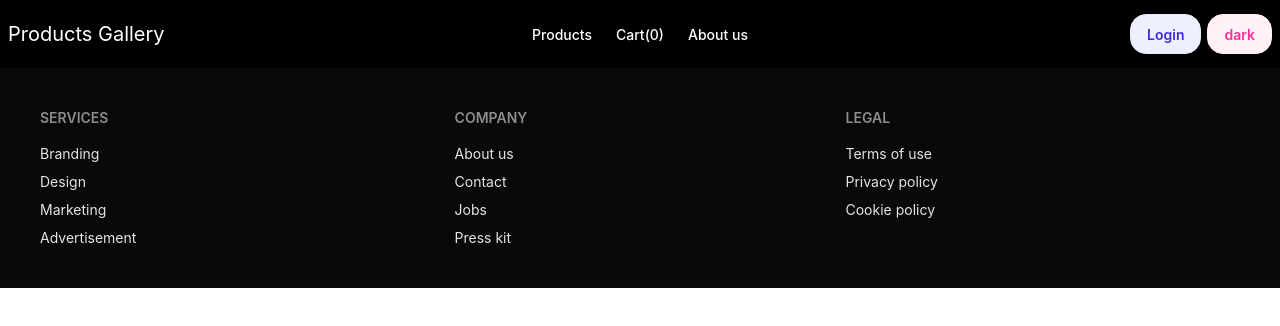
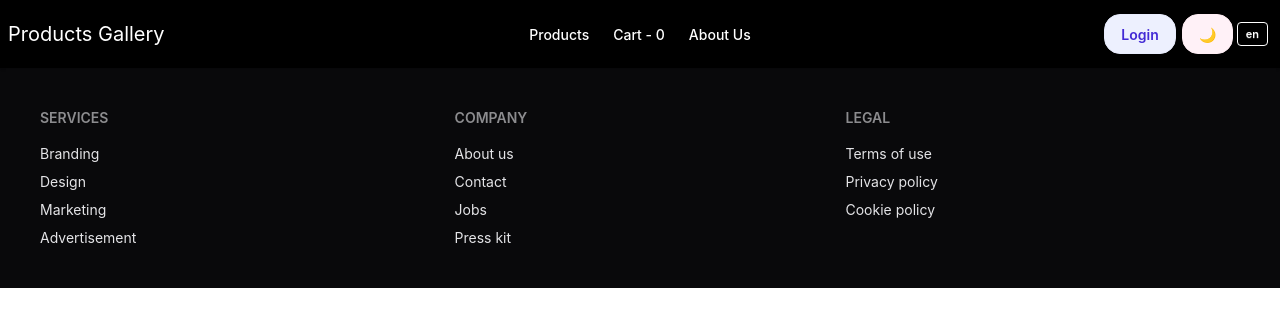
Before and after one commit to Azzazy6269/productsGallery_react, a React (Vite) app: page / in a window 1280 px wide. Shown: the top 326 px of the page. Built offline with nearby package versions, Linux system fonts and the light colour scheme.

Commit message:
feat/add arabic and english UI using contextAPI

```diff
--- a/src/components/NavBar.jsx
+++ b/src/components/NavBar.jsx
@@ -1,14 +1,16 @@
-import React from 'react'
+import React from 'react';
+import { useContext } from 'react';
 import { NavLink } from 'react-router'
 import { useTheme } from '../store/Zustand/useThemeStore'
 import { useSelector } from 'react-redux';
+import { LanguageContext } from '../context/LanguageContext';
 
 const NavBar = () => {
 
     const theme = useTheme((state)=>state.theme);
     const toggleTheme = useTheme((state)=>state.toggleTheme);
     const cartItems = useSelector((state) => state.cart.items);
-
+    const {language,toggleLanguage}=useContext(LanguageContext);
   return (
     <>
         <div className={`navbar ${theme==='light'? 'bg-base-100':'bg-black'} shadow-sm`}>
@@ -49,7 +51,7 @@ const NavBar = () => {
                             ${theme==='light'? 'text-black':'text-white'}
                             ${isActive ? '!text-blue-600' : 'hover:text-blue-600'}
                             `
-                        }>Products</NavLink></li>
+                        }>{language==='en'?'Products':'المنتجات'}</NavLink></li>
                 <li><NavLink
                         to='/cart'
                         className={({ isActive }) =>
@@ -57,7 +59,7 @@ const NavBar = () => {
                             ${theme==='light'? 'text-black':'text-white'}
                             ${isActive ? '!text-blue-600' : 'hover:text-blue-600'}
                             `
-                        }>Cart({cartItems.length})</NavLink></li>
+                        }>{language==='en'?'Cart':'السلة'} - {cartItems.length}</NavLink></li>
                 <li><NavLink
                         to='/aboutUs'
                         className={({ isActive }) =>
@@ -65,12 +67,13 @@ const NavBar = () => {
                             ${theme==='light'? 'text-black':'text-white'}
                             ${isActive ? '!text-blue-600' : 'hover:text-blue-600'}
                             `
-                        }>About us</NavLink></li>
+                        }>{language==='en'?'About Us':'عنا'}</NavLink></li>
                 </ul>
             </div>
             <div className="navbar-end">
-                <a className="rounded-2xl btn btn-soft btn-primary m-1.5">Login</a>
-                <button className="rounded-2xl btn btn-soft btn-secondary" onClick={toggleTheme}>{theme}</button>
+                <a className="rounded-2xl btn btn-soft btn-primary m-1.5">{language==='en'?'Login':'تسجيل الدخول'}</a>
+                <button className="rounded-2xl btn btn-soft btn-secondary" onClick={toggleTheme}>{theme==='light'?'☀️':'🌙'}</button>
+                <button className={`mx-1 btn btn-xs btn-outline ${theme==='light'?'text-black':'text-white'}`} onClick={()=>{toggleLanguage()}}>{language}</button>
             </div>
         </div>
     </>
--- a/src/context/LanguageContext.jsx
+++ b/src/context/LanguageContext.jsx
@@ -0,0 +1,11 @@
+import { createContext, useState } from "react";
+
+export const LanguageContext = createContext(null);
+
+export const LanguageProvider =({children})=>{
+    const [language,setLanguage] = useState('en');
+    const toggleLanguage = () => {
+        setLanguage((prev) => (prev === 'en' ? 'ع' : 'en'));
+    };
+    return <LanguageContext value={{language,setLanguage,toggleLanguage}}>{children}</LanguageContext>
+}
--- a/src/layouts/MainLayout.jsx
+++ b/src/layouts/MainLayout.jsx
@@ -3,16 +3,19 @@ import {Outlet, useNavigation} from 'react-router'
 import NavBar from '../components/NavBar'
 import Footer from '../components/Footer'
 import Loading from '../components/Loading'
+import { LanguageProvider } from '../context/LanguageContext'
 const MainLayout = () => {
   const navigation = useNavigation();
   return (
     <>
+    <LanguageProvider>
         <NavBar/>
         <main >
             {navigation.state==='loading' && <Loading/>}
             <Outlet/>
         </main>
         <Footer/>
+    </LanguageProvider>
     </>
   )
 }
--- a/src/main.jsx
+++ b/src/main.jsx
@@ -14,6 +14,7 @@ import Cart from './pages/Cart.jsx'
 import ProductDetails , {ErrorBoundary as ProductDetailsError , loader as ProductDetailsLoader} from './pages/ProductDetails.jsx'
 import { addToCart, removeFromCart } from './store/Redux/cartSlice.js'
 import store from './store/Redux/store.js'
+import { LanguageContext } from './context/LanguageContext.jsx'
 //const cart = useSelector();
 const router = createBrowserRouter([
   {
@@ -54,8 +55,10 @@ const router = createBrowserRouter([
 
 createRoot(document.getElementById('root')).render(
   <StrictMode>
-    <Provider store={store}>
-      <RouterProvider router = {router} />
-    </Provider>
+    <LanguageContext>
+      <Provider store={store}>
+        <RouterProvider router = {router} />
+      </Provider>
+    </LanguageContext>
   </StrictMode>,
 )
--- a/src/pages/Cart.jsx
+++ b/src/pages/Cart.jsx
@@ -1,14 +1,17 @@
-import React from 'react'
+import React , {useContext} from 'react'
 import { useSelector,useDispatch } from 'react-redux';
 import store from './../store/Redux/store.js'
 import { useTheme } from '../store/Zustand/useThemeStore'
 import { removeFromCart } from '../store/Redux/cartSlice.js';
 import { Link } from 'react-router';
+import {LanguageContext} from '../context/LanguageContext'
+
 const Cart = () => {
   const products = useSelector((state) => state.cart.items);
   const Plength = products.length
   const theme = useTheme((state)=>state.theme);
   const dispatch = useDispatch();
+  const {language}=useContext(LanguageContext);
   const removeFromCartHandler = (id)=>{
     dispatch(removeFromCart(id));
   }
@@ -53,7 +56,7 @@ const Cart = () => {
                 <p>{p.price}</p>
                 {p.price>100 ? <p className='badge badge-primary max-h-10'>premium</p>:<p className='badge badge-secondary max-h-10'>best-seller</p>}
                 <div className="card-actions justify-end">
-                  <button className="btn btn-primary" onClick={()=>removeFromCartHandler(p.id)}>remove from Cart</button>
+                  <button className="btn btn-primary" onClick={()=>removeFromCartHandler(p.id)}>{language==='en'?'Remove from cart':'حذف من السلة'}</button>
                 </div>
               </div>
             </div>
--- a/src/pages/ProductDetails.jsx
+++ b/src/pages/ProductDetails.jsx
@@ -1,11 +1,11 @@
-import React, { useEffect, useState } from 'react';
+import React, { useEffect, useState , useContext} from 'react';
 import { useLoaderData, useParams } from 'react-router';
 import Error from './../components/Error'
 import { instance } from '../AxiosInstance';
 import { useTheme } from '../store/Zustand/useThemeStore'
 import { useDispatch,useSelector } from 'react-redux';
 import { addToCart } from '../store/Redux/cartSlice';
-
+import {LanguageContext} from '../context/LanguageContext'
 //loader and errorBoundary is a replcement of useState,useEffect,isLoading,error
 export const ErrorBoundary = ()=>{
   return (
@@ -25,9 +25,9 @@ const ProductDetails = () => {
   const theme = useTheme((state)=>state.theme);
   const dispatch = useDispatch();
   const cartItems = useSelector((state) => state.cart.items);
+  const {language}=useContext(LanguageContext);
   const addToCartHandler = () => {
   const isExists = cartItems.some(p => p.id === product.id);
-
   if (isExists) {
     //alert("already exists");
     return;
@@ -83,7 +83,7 @@ const ProductDetails = () => {
         <p>${product.price.toFixed(2)}</p>
         {product.price > 100 ? <p className='badge badge-primary max-h-10'>premium</p> : <p className='badge badge-secondary max-h-10'>best-seller</p>}
         <div className="card-actions justify-end">
-          <button className="btn btn-primary" onClick={addToCartHandler}>Add to Cart</button>
+          <button className="btn btn-primary" onClick={addToCartHandler}>{language==='en'?'Add to cart':'اضف للسلة'}</button>
         </div>
       </div>
     </div>
--- a/src/pages/Products.jsx
+++ b/src/pages/Products.jsx
@@ -1,11 +1,12 @@
 import React from 'react'
-import { useEffect, useState } from 'react'
+import { useEffect, useState , useContext } from 'react'
 import { NavLink } from 'react-router';
 import ProductDetails from './ProductDetails'
 import Error from '../components/Error';
 import Loading from '../components/Loading';
 import { instance } from '../AxiosInstance';
 import { useTheme } from '../store/Zustand/useThemeStore'
+import {LanguageContext} from '../context/LanguageContext'
 
 
 const Products = () => {
@@ -14,6 +15,7 @@ const Products = () => {
   const [isLoading, setIsLoading] = useState(true);
   const [error, setError ] = useState(null);
   const theme = useTheme((state)=>state.theme);
+  const {language}=useContext(LanguageContext);
 
   useEffect(()=>{
     (async()=>{
@@ -73,7 +75,7 @@ const Products = () => {
                 {p.price>100 ? <p className='badge badge-primary max-h-10'>premium</p>:<p className='badge badge-secondary max-h-10'>best-seller</p>}
                 <div className="card-actions justify-end">
                   <button className="btn btn-primary">
-                  <NavLink to={`/ProductDetails/${p.id}`}>Details</NavLink></button>
+                  <NavLink to={`/ProductDetails/${p.id}`}>{language==='en'?'Details':'تفاصيل'}</NavLink></button>
                 </div>
               </div>
             </div>
```
